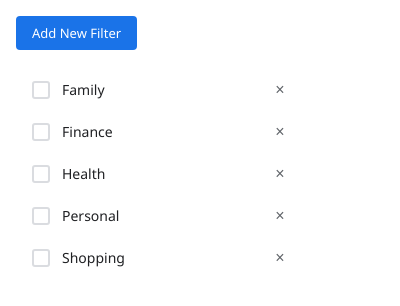
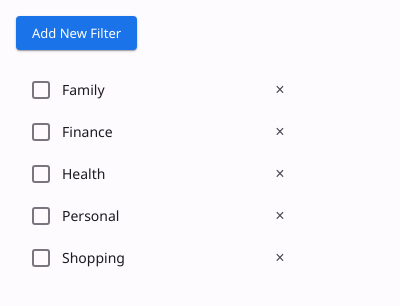
Before and after one commit to JRTaylord/NotebookLMFilterExtension, a browser extension: page popup.html in a window 400 px wide. Drawn offline with Linux system fonts and the light colour scheme.

Commit message:
Updated CSS

```diff
--- a/popup.css
+++ b/popup.css
@@ -1,34 +1,70 @@
 :root {
-  /* Light mode colors */
+  /* Light mode colors - Chrome Material Design 3 */
   --chrome-primary: #1a73e8;
   --chrome-primary-hover: #1557b0;
-  --chrome-surface: #fff;
-  --chrome-on-surface: #202124;
-  --chrome-on-surface-variant: #5f6368;
-  --chrome-surface-variant: #f8f9fa;
+  --chrome-primary-container: #d2e3fc;
+  --chrome-on-primary-container: #041e49;
+  --chrome-secondary: #5f6368;
+  --chrome-secondary-container: #e8f0fe;
+  --chrome-surface: #fefbff;
+  --chrome-surface-dim: #ded8e1;
+  --chrome-surface-bright: #fefbff;
+  --chrome-surface-container-lowest: #ffffff;
+  --chrome-surface-container-low: #f7f2fa;
   --chrome-surface-container: #f1f3f4;
-  --chrome-outline: #dadce0;
-  --chrome-outline-variant: #e8eaed;
-  --chrome-shadow: rgba(60, 64, 67, 0.3);
-  --chrome-error: #d93025;
-  --chrome-success: #137333;
+  --chrome-surface-container-high: #ece6f0;
+  --chrome-surface-container-highest: #e6e0e9;
+  --chrome-on-surface: #1d1b20;
+  --chrome-on-surface-variant: #49454f;
+  --chrome-outline: #79747e;
+  --chrome-outline-variant: #cac4d0;
+  --chrome-shadow: rgba(0, 0, 0, 0.2);
+  --chrome-surface-tint: #1a73e8;
+  --chrome-inverse-surface: #322f35;
+  --chrome-inverse-on-surface: #f5eff7;
+  --chrome-error: #ba1a1a;
+  --chrome-on-error: #ffffff;
+  --chrome-error-container: #ffdad6;
+  --chrome-on-error-container: #410002;
+  --chrome-success: #006e1c;
+  --chrome-on-success: #ffffff;
+  --chrome-success-container: #97f68d;
+  --chrome-on-success-container: #002204;
 }
 
 @media (prefers-color-scheme: dark) {
   :root {
-    /* Dark mode colors */
-    --chrome-primary: #8ab4f8;
-    --chrome-primary-hover: #aecbfa;
-    --chrome-surface: #202124;
-    --chrome-on-surface: #e8eaed;
-    --chrome-on-surface-variant: #9aa0a6;
-    --chrome-surface-variant: #3c4043;
-    --chrome-surface-container: #292a2d;
-    --chrome-outline: #5f6368;
-    --chrome-outline-variant: #444746;
-    --chrome-shadow: rgba(0, 0, 0, 0.3);
-    --chrome-error: #f28b82;
-    --chrome-success: #81c995;
+    /* Dark mode colors - Chrome Material Design 3 */
+    --chrome-primary: #aecbfa;
+    --chrome-primary-hover: #c8e7ff;
+    --chrome-primary-container: #004a77;
+    --chrome-on-primary-container: #d2e3fc;
+    --chrome-secondary: #bdc1c6;
+    --chrome-secondary-container: #3c4043;
+    --chrome-surface: #141218;
+    --chrome-surface-dim: #141218;
+    --chrome-surface-bright: #3b383e;
+    --chrome-surface-container-lowest: #0f0d13;
+    --chrome-surface-container-low: #1d1b20;
+    --chrome-surface-container: #211f26;
+    --chrome-surface-container-high: #2b2930;
+    --chrome-surface-container-highest: #36343b;
+    --chrome-on-surface: #e6e0e9;
+    --chrome-on-surface-variant: #cac4d0;
+    --chrome-outline: #938f99;
+    --chrome-outline-variant: #49454f;
+    --chrome-shadow: rgba(0, 0, 0, 0.8);
+    --chrome-surface-tint: #aecbfa;
+    --chrome-inverse-surface: #e6e0e9;
+    --chrome-inverse-on-surface: #322f35;
+    --chrome-error: #ffb4ab;
+    --chrome-on-error: #690005;
+    --chrome-error-container: #93000a;
+    --chrome-on-error-container: #ffdad6;
+    --chrome-success: #7bda7b;
+    --chrome-on-success: #00390a;
+    --chrome-success-container: #005313;
+    --chrome-on-success-container: #97f68d;
   }
 }
 
@@ -84,7 +120,7 @@ body {
 }
 
 .confirm-btn:disabled {
-  background: var(--chrome-outline);
+  background: var(--chrome-surface-container);
   color: var(--chrome-on-surface-variant);
   cursor: not-allowed;
   box-shadow: none;
@@ -155,7 +191,7 @@ body {
 
 @media (prefers-color-scheme: dark) {
   .filter-input:focus {
-    box-shadow: 0 0 0 2px rgba(138, 180, 248, 0.2);
+    box-shadow: 0 0 0 2px rgba(174, 203, 250, 0.2);
   }
 }
 
@@ -205,7 +241,7 @@ body {
 
 @media (prefers-color-scheme: dark) {
   .filter-checkbox:focus {
-    box-shadow: 0 0 0 2px rgba(138, 180, 248, 0.2);
+    box-shadow: 0 0 0 2px rgba(174, 203, 250, 0.2);
   }
 }
 
@@ -215,7 +251,7 @@ body {
   overflow-y: auto;
   overflow-x: hidden;
   margin-top: 4px;
-  padding-right: 12px;
+  padding-right: 8px;
   padding-bottom: 16px;
 }
 
@@ -264,13 +300,13 @@ body {
 
 /* Loading spinner */
 .loading-spinner {
-  border: 3px solid var(--chrome-outline-variant);
+  border: 3px solid var(--chrome-surface-container);
   border-top: 3px solid var(--chrome-primary);
   border-radius: 50%;
-  width: 24px;
-  height: 24px;
+  width: 32px;
+  height: 32px;
   animation: spin 1s linear infinite;
-  margin: 0 auto 15px auto;
+  margin: 0 auto 20px auto;
 }
 
 @keyframes spin {
@@ -280,7 +316,7 @@ body {
 
 #loadingView {
   text-align: center;
-  padding: 40px 20px;
+  padding: 48px 24px;
   color: var(--chrome-on-surface-variant);
 }
 
@@ -290,17 +326,20 @@ body {
 }
 
 .filter-list::-webkit-scrollbar-track {
-  background: var(--chrome-surface-variant);
+  background: transparent;
   border-radius: 4px;
 }
 
 .filter-list::-webkit-scrollbar-thumb {
-  background: var(--chrome-outline);
+  background: var(--chrome-outline-variant);
   border-radius: 4px;
+  border: 2px solid transparent;
+  background-clip: content-box;
 }
 
 .filter-list::-webkit-scrollbar-thumb:hover {
-  background: var(--chrome-on-surface-variant);
+  background: var(--chrome-outline);
+  background-clip: content-box;
 }
 
 /* Focus styles for accessibility */
@@ -309,7 +348,7 @@ body {
 .back-btn:focus,
 .remove-btn:focus {
   outline: none;
-  box-shadow: 0 0 0 2px rgba(26, 115, 232, 0.2);
+  box-shadow: 0 0 0 3px rgba(26, 115, 232, 0.12);
 }
 
 @media (prefers-color-scheme: dark) {
@@ -317,7 +356,7 @@ body {
   .confirm-btn:focus,
   .back-btn:focus,
   .remove-btn:focus {
-    box-shadow: 0 0 0 2px rgba(138, 180, 248, 0.2);
+    box-shadow: 0 0 0 3px rgba(174, 203, 250, 0.16);
   }
 }
 
@@ -326,3 +365,38 @@ body {
   margin-bottom: 16px;
   align-self: flex-start;
 }
+
+/* Ripple effect simulation */
+@keyframes ripple {
+  0% {
+    transform: scale(0);
+    opacity: 1;
+  }
+  100% {
+    transform: scale(4);
+    opacity: 0;
+  }
+}
+
+/* Enhanced elevation and shadows */
+.add-filter-btn,
+.confirm-btn {
+  box-shadow: 0 1px 3px 0 rgba(0, 0, 0, 0.2), 0 1px 1px 0 rgba(0, 0, 0, 0.14), 0 2px 1px -1px rgba(0, 0, 0, 0.12);
+}
+
+.add-filter-btn:hover,
+.confirm-btn:hover:not(:disabled) {
+  box-shadow: 0 2px 4px -1px rgba(0, 0, 0, 0.2), 0 4px 5px 0 rgba(0, 0, 0, 0.14), 0 1px 10px 0 rgba(0, 0, 0, 0.12);
+}
+
+@media (prefers-color-scheme: dark) {
+  .add-filter-btn,
+  .confirm-btn {
+    box-shadow: 0 1px 3px 0 rgba(0, 0, 0, 0.4), 0 1px 1px 0 rgba(0, 0, 0, 0.28), 0 2px 1px -1px rgba(0, 0, 0, 0.24);
+  }
+
+  .add-filter-btn:hover,
+  .confirm-btn:hover:not(:disabled) {
+    box-shadow: 0 2px 4px -1px rgba(0, 0, 0, 0.4), 0 4px 5px 0 rgba(0, 0, 0, 0.28), 0 1px 10px 0 rgba(0, 0, 0, 0.24);
+  }
+}
```
